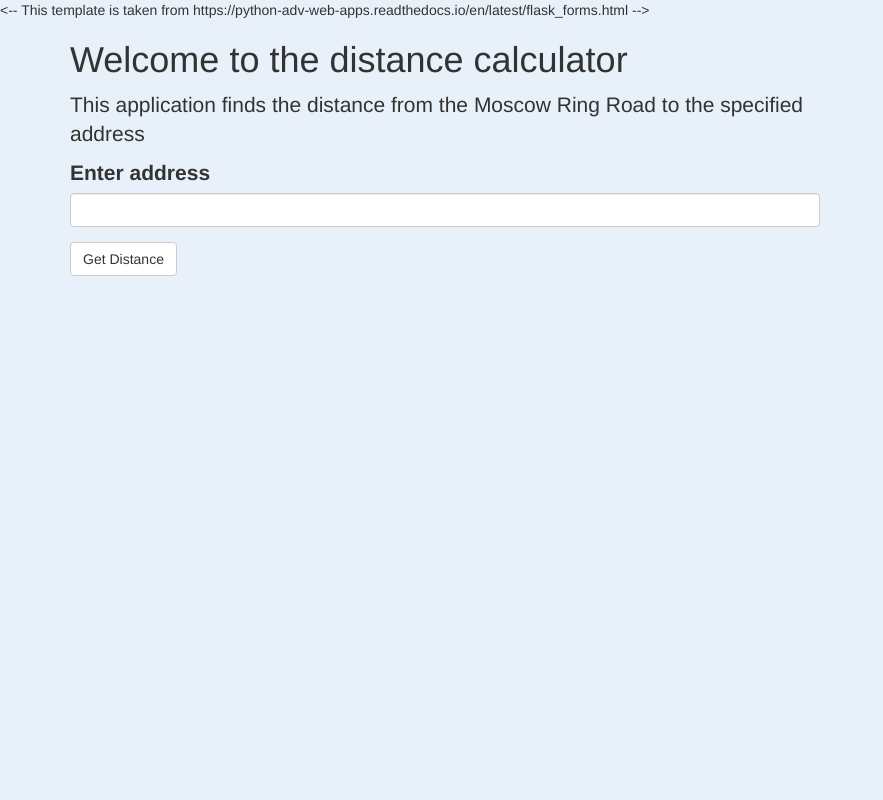
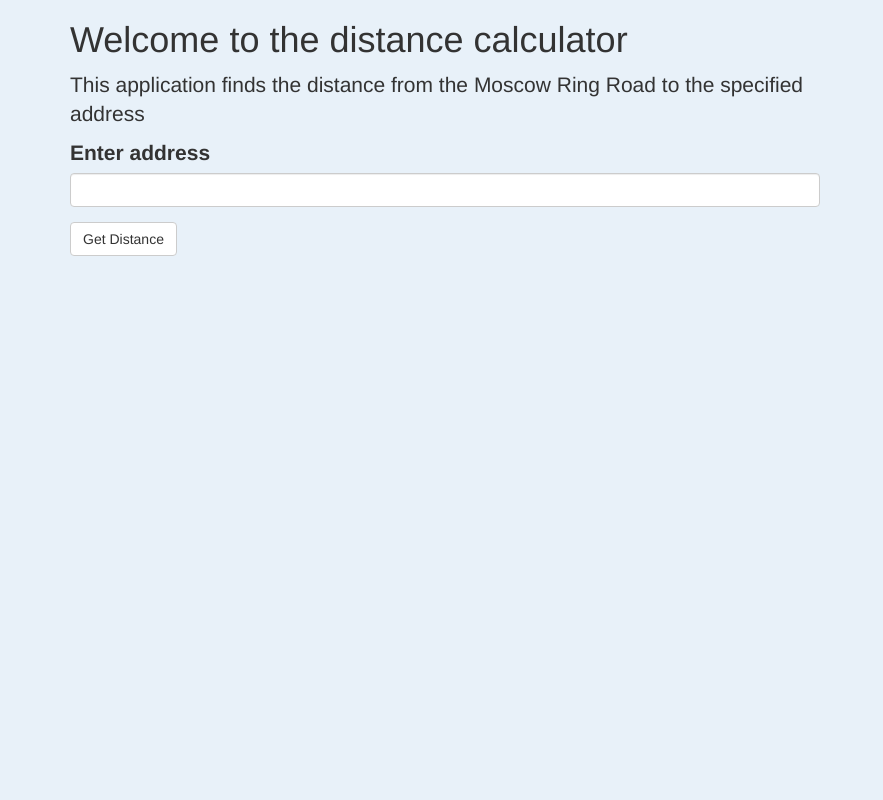
Before and after one commit to iamknownstranger/distance_finder, a Flask app: page / in a window 1280 px wide. Shown: the whole page, without its empty margins (0-883 px from the left). Run offline with Flask 2, Linux system fonts and the light colour scheme; some libraries are stand-ins or nearby versions.

Commit message:
Update index.html

```diff
--- a/distance_finder/templates/index.html
+++ b/distance_finder/templates/index.html
@@ -1,6 +1,3 @@
-<-- This template is taken from https://python-adv-web-apps.readthedocs.io/en/latest/flask_forms.html -->
-
-
 {% extends 'bootstrap/base.html' %}
 {% import "bootstrap/wtf.html" as wtf %}
 
```
